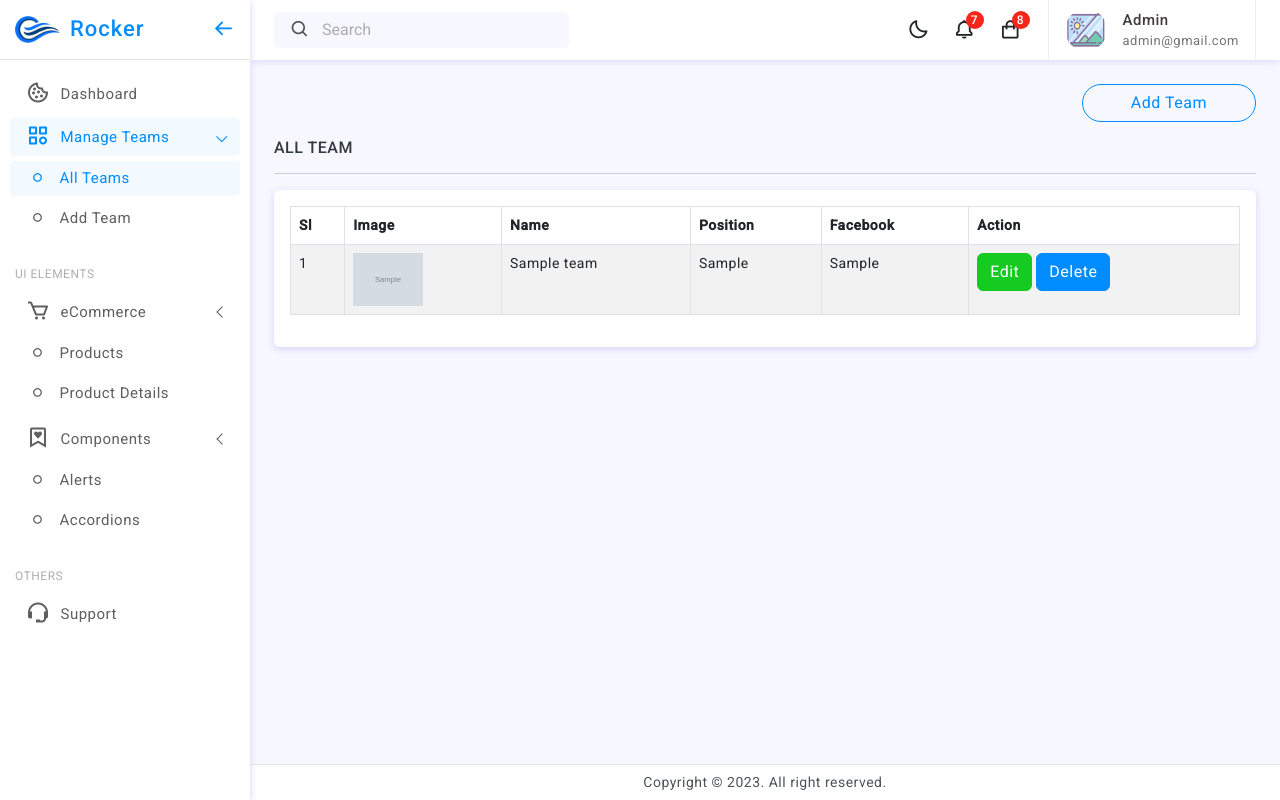
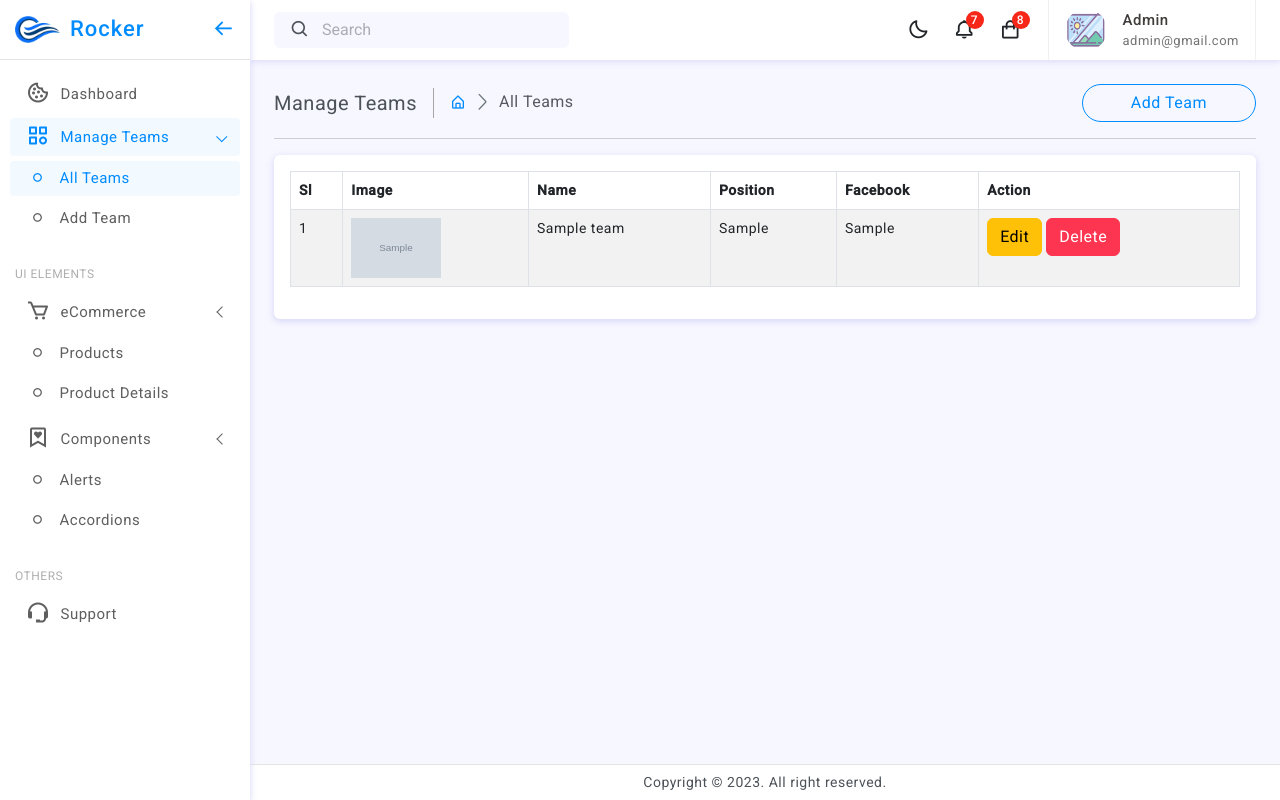
Before and after one commit to haikaljs/hotel-laravel10, a Laravel app: page /all/team in a window 1280 px wide. Run offline with Laravel 10, Linux system fonts and the light colour scheme; a user stored in the database is signed in; data comes from the database, SQL or seed files in the repository; tables that the repository leaves empty hold one stand-in row (values such as "Sample post"); grey boxes marked "Sample" are stand-in pictures; some libraries are stand-ins or nearby versions.

Commit message:
Team setup part5

```diff
--- a/app/Http/Controllers/Backend/TeamController.php
+++ b/app/Http/Controllers/Backend/TeamController.php
@@ -4,7 +4,9 @@ namespace App\Http\Controllers\Backend;
 
 use App\Models\Team;
 use Illuminate\Http\Request;
+use Illuminate\Support\Carbon;
 use App\Http\Controllers\Controller;
+use Intervention\Image\Facades\Image;
 
 class TeamController extends Controller
 {
@@ -16,4 +18,26 @@ class TeamController extends Controller
     public function AddTeam(){
         return view('backend.team.add_team');
     }
+
+    public function TeamStore(Request $request){
+        $image = $request->file('image');
+        $name_gen = hexdec(uniqid()).'.'.$image->getClientOriginalExtension();
+        Image::make($image)->resize(550, 670)->save('upload/team/'.$name_gen);
+        $save_url = 'upload/team/'.$name_gen;
+
+        Team::insert([
+            'name' => $request->name,
+            'position' => $request->position,
+            'facebook' => $request->facebook,
+            'image' => $save_url,
+            'created_at' => Carbon::now()
+        ]);
+
+        $notification = [
+            'message' => 'Team Data Inserted successfully',
+            'alert-type' => 'success'
+        ];
+
+        return redirect()->route('all.team')->with($notification);
+    }
 }
--- a/resources/views/backend/team/add_team.blade.php
+++ b/resources/views/backend/team/add_team.blade.php
@@ -27,7 +27,7 @@
 
                 <div class="col-lg-8">
                     <div class="card">
-                        <form action="{{ route('admin.profile.store') }}" method="POST" enctype="multipart/form-data">
+                        <form action="{{ route('team.store') }}" method="POST" enctype="multipart/form-data">
                             @csrf
                         <div class="card-body">
                             <div class="row mb-3">
@@ -43,7 +43,7 @@
                                     <h6 class="mb-0">Positon</h6>
                                 </div>
                                 <div class="col-sm-9 text-secondary">
-                                    <input type="email" name="position" class="form-control"  />
+                                    <input type="text" name="position" class="form-control"  />
                                 </div>
                             </div>
                             <div class="row mb-3">
--- a/resources/views/backend/team/all_team.blade.php
+++ b/resources/views/backend/team/all_team.blade.php
@@ -3,14 +3,23 @@
 <div class="page-content">
     <!--breadcrumb-->
     <div class="page-breadcrumb d-none d-sm-flex align-items-center mb-3">
-
+        <div class="breadcrumb-title pe-3">Manage Teams</div>
+        <div class="ps-3">
+            <nav aria-label="breadcrumb">
+                <ol class="breadcrumb mb-0 p-0">
+                    <li class="breadcrumb-item"><a href="javascript:;"><i class="bx bx-home-alt"></i></a>
+                    </li>
+                    <li class="breadcrumb-item active" aria-current="page">All Teams</li>
+                </ol>
+            </nav>
+        </div>
 
         <div class="ms-auto">
             <a href="{{ route('add.team') }}" class="btn btn-outline-primary px-5 radius-30">Add Team</a>
         </div>
     </div>
     <!--end breadcrumb-->
-    <h6 class="mb-0 text-uppercase">All Team</h6>
+
     <hr/>
     <div class="card">
         <div class="card-body">
@@ -30,13 +39,13 @@
                         @foreach ($team as $key => $item)
                         <tr>
                             <td>{{ $key + 1 }}</td>
-                            <td><img src="{{ asset($item->image) }}" alt="" width="70px; height:40px;"></td>
+                            <td><img src="{{ asset($item->image) }}" alt="" width="90px;" height="60px;"></td>
                             <td>{{ $item->name }}</td>
                             <td>{{ $item->position }}</td>
                             <td>{{ $item->facebook }}</td>
                             <td>
-                                <a href="#" class="btn btn-success">Edit</a>
-                                <a href="#" class="btn btn-primary">Delete</a>
+                                <a href="#" class="btn btn-warning">Edit</a>
+                                <a href="#" class="btn btn-danger">Delete</a>
                             </td>
                         </tr>
                         @endforeach
--- a/routes/web.php
+++ b/routes/web.php
@@ -53,5 +53,6 @@ Route::middleware(['auth', 'roles:admin'])->group(function(){
     Route::controller(TeamController::class)->group(function(){
         Route::get('/all/team', 'AllTeam')->name('all.team');
         Route::get('/add/team', 'AddTeam')->name('add.team');
+        Route::post('/team/store', 'TeamStore')->name('team.store');
     });
 });
```
Also changed, not shown: public/upload/team/1779238770791745.jpg (added), public/upload/team/1779238785723740.jpg (added), public/upload/team/1779238883454668.jpg (added).
